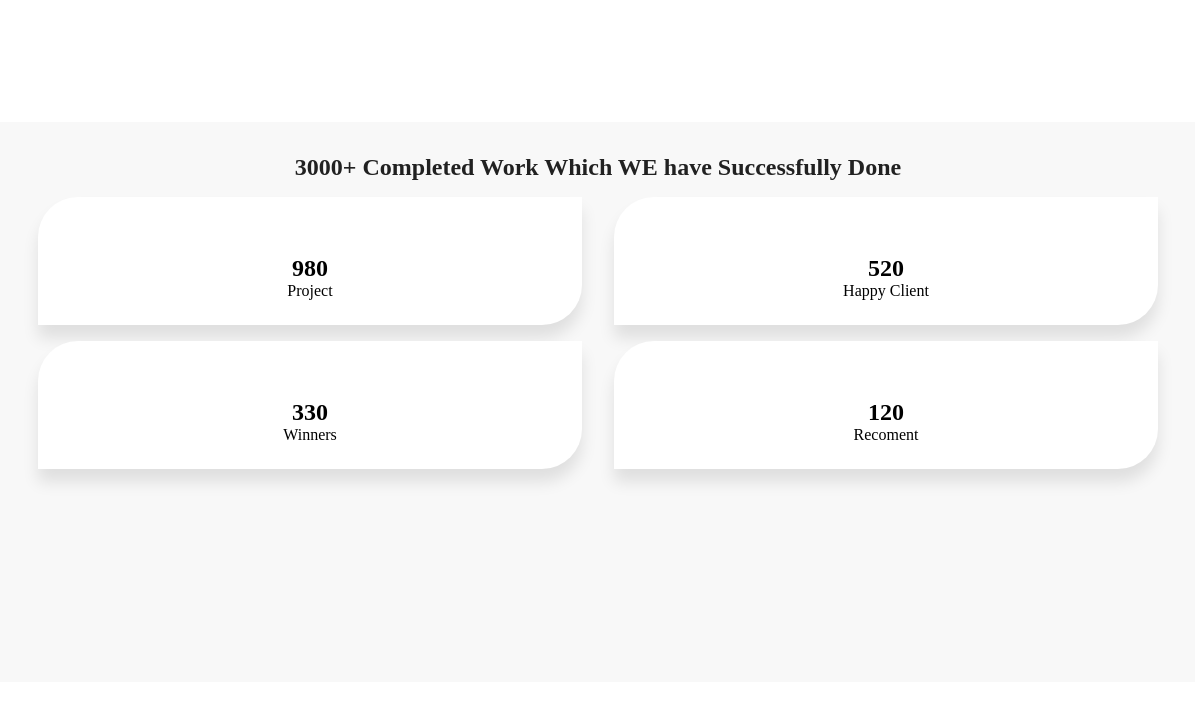
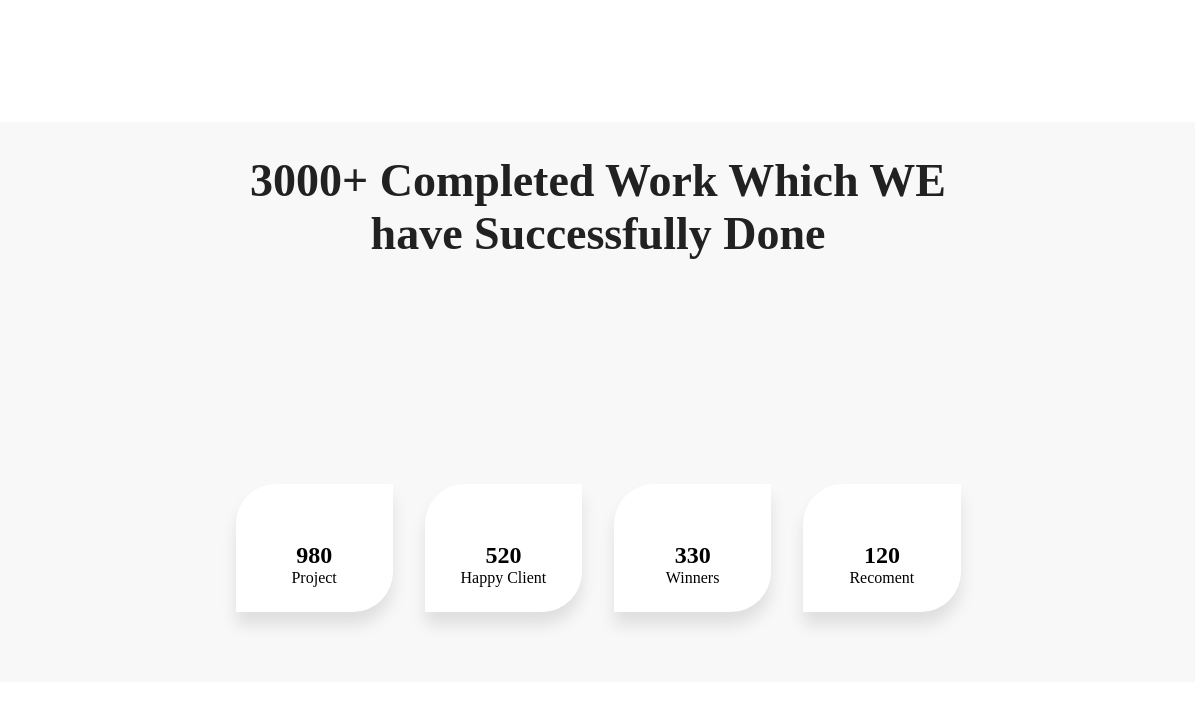
Before and after one commit to PedroMakengo/decbase, a plain HTML site: page index.html in a window 1536 px wide. Shown: the part 2480-3207 px from the top of the page, without its empty margins (170-1365 px from the left). Drawn offline with Linux system fonts and the light colour scheme.

Commit message:
Terminando

```diff
--- a/assets/styles/decbase.css
+++ b/assets/styles/decbase.css
@@ -551,9 +551,35 @@ footer .footer p {
     margin-top: -2rem !important;
   }
 
-  /* CLIENTS */
+  /*  */
+
+  .section-completed {
+    display: flex;
+  }
+
+  .section-completed .title h1 {
+    font-size: 46px;
+    text-align: center;
+
+    width: 725px;
+  }
+  .section-completed .cards {
+    display: flex;
+    flex-wrap: nowrap !important;
+    flex-direction: row;
+  }
+
+  .section-completed .cards div + div {
+    margin-left: 2rem;
+  }
+
+  /* SECTION CLIENTS */
   .section-clients .clients-item {
     flex-direction: row;
+  }
+
+  .section-clients h1 {
+    font-size: 48px;
   }
 
   .section-clients .clients-item .item-client {
```
